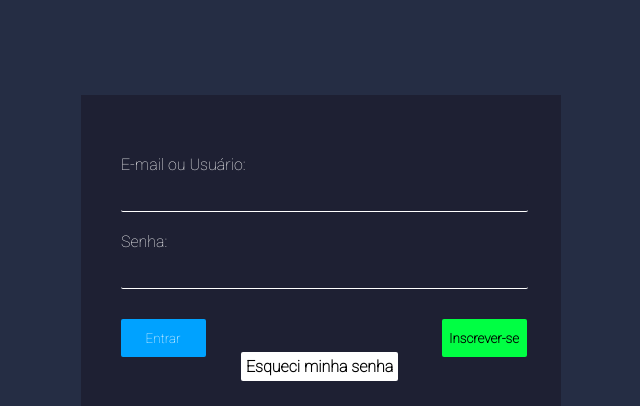
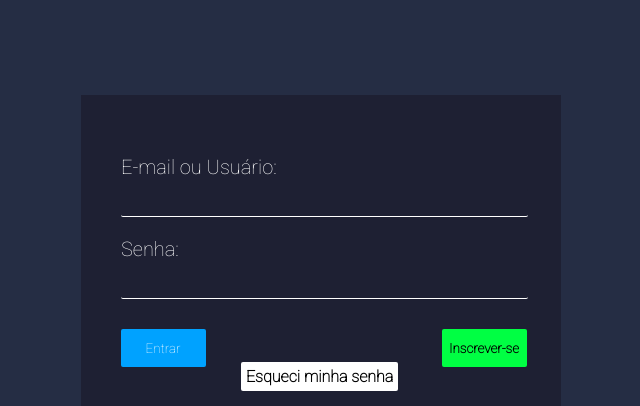
Before and after one commit to KauaWB02/projetoIntegrador, a plain HTML site: page pages/login.html in a window 1280 px wide. Shown: the top 406 px of the page, without its empty margins (319-959 px from the left). Drawn offline with Linux system fonts and the light colour scheme.

Commit message:
Fix: Medificação no style da tag label

```diff
--- a/assets/style/indexStyle.css
+++ b/assets/style/indexStyle.css
@@ -25,7 +25,6 @@ body {
   margin: 0;
   box-sizing: border-box;
   background-color: #252d44;
-  height: 100vh;
 }
 
 /*Aqui inicia a seção de login*/
@@ -71,6 +70,7 @@ section.login .group_box .group_form {
 section.login .group_box .group_form label {
   color: white;
   margin-bottom: 5px;
+  font-size: 20px;
 }
 
 section.login .group_box .group_form input {
```
